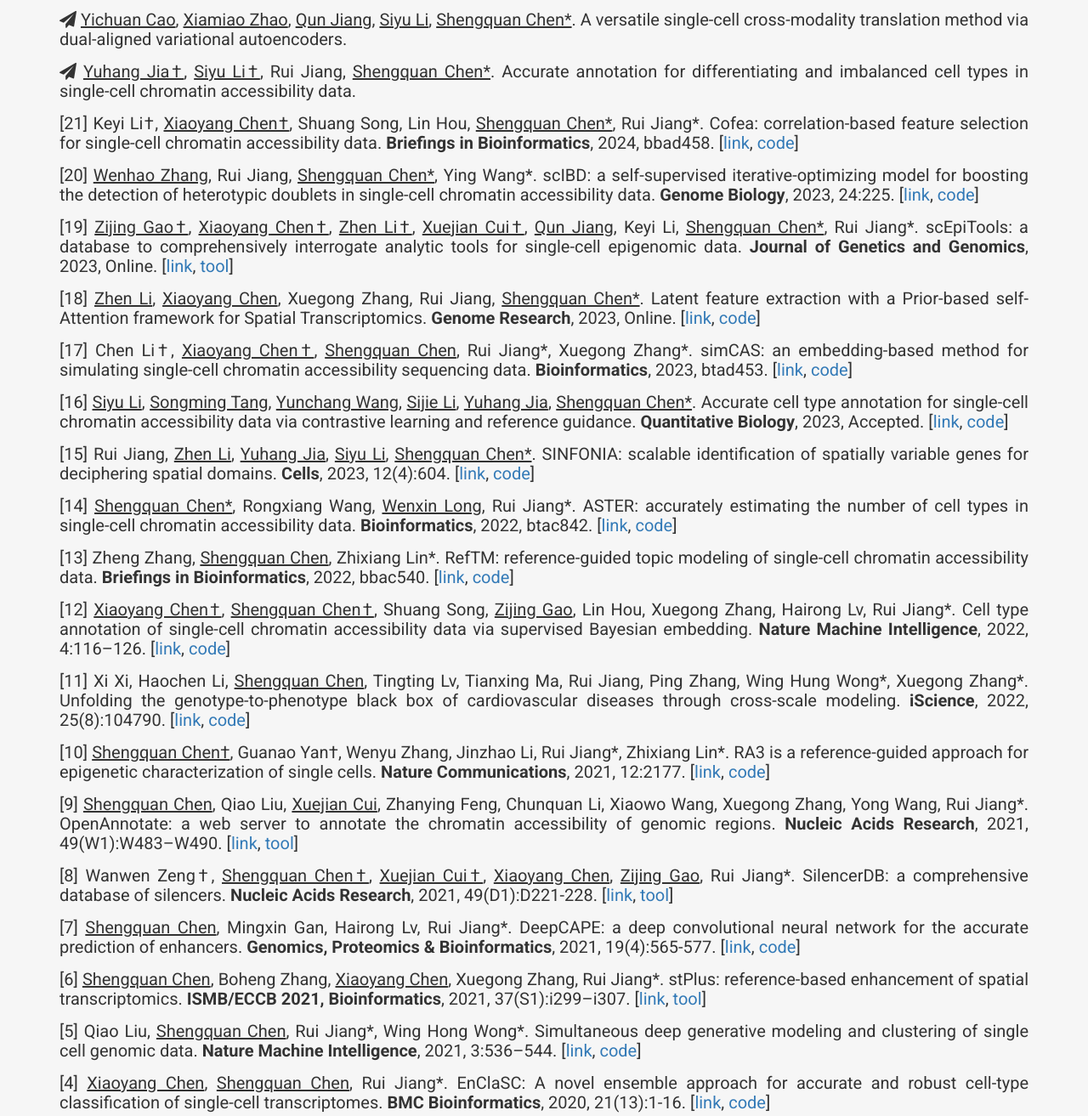
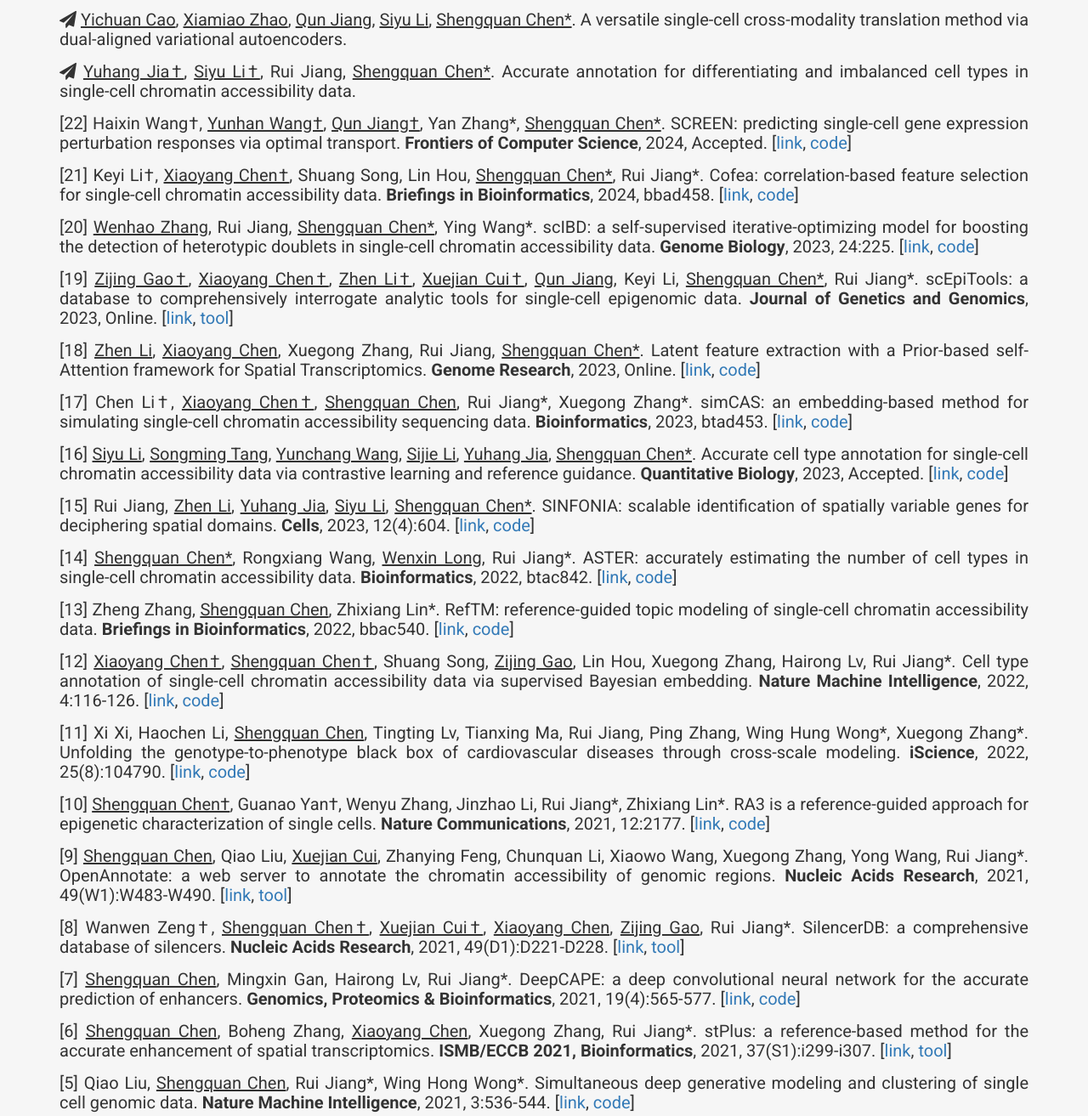
Before and after one commit to BioX-NKU/BioX-NKU.github.io, a plain HTML site: page index.html in a window 1280 px wide. Shown: the part 2321-3634 px from the top of the page at 85% size. Drawn offline with Linux system fonts and the light colour scheme; animation ran at ten frames a second.

Commit message:
Update index.html

```diff
--- a/index.html
+++ b/index.html
@@ -198,6 +198,11 @@
 						<div class="col-md-12 col-sm-12 col-xs-12">
 							<div class="owl-carousel testimonial-slider">
 								<div class="single-testimonial">
+									<h2>SCREEN has been accepted by Frontiers of Computer Science</h2>
+									<p><i class="fa fa-quote-left" aria-hidden="true"></i><i>Our work for predicting single-cell gene expression perturbation responses has been accepted for publication in Frontiers of Computer Science. Congratulations!<i class="fa fa-quote-right" aria-hidden="true"></i></i></p>
+									<span>January 2024</span>
+								</div>
+								<div class="single-testimonial">
 									<h2>Cofea has been accepted by Briefings in Bioinformatics</h2>
 									<p><i class="fa fa-quote-left" aria-hidden="true"></i><i>Our work for feature selection in single-cell chromatin accessibility data has been accepted for publication in Briefings in Bioinformatics. Congratulations!<i class="fa fa-quote-right" aria-hidden="true"></i></i></p>
 									<span>November 2023</span>
@@ -299,6 +304,7 @@
 						</div>
 
 						<div class="col-md-12 col-sm-12 col-xs-12 paper2024">
+							<p>[22] Haixin Wang†, <u>Yunhan Wang†</u>, <u>Qun Jiang†</u>, Yan Zhang*, <u>Shengquan Chen*</u>. SCREEN: predicting single-cell gene expression perturbation responses via optimal transport. <b>Frontiers of Computer Science</b>, 2024, Accepted. [<a href="#" target="_blank">link</a>, <a href="https://github.com/Califorya/SCREEN" target="_blank">code</a>]</p>
 							<p>[21] Keyi Li†, <u>Xiaoyang Chen†</u>, Shuang Song, Lin Hou, <u>Shengquan Chen*</u>, Rui Jiang*. Cofea: correlation-based feature selection for single-cell chromatin accessibility data. <b>Briefings in Bioinformatics</b>, 2024, bbad458. [<a href="https://doi.org/10.1093/bib/bbad458" target="_blank">link</a>, <a href="https://github.com/likeyi19/Cofea" target="_blank">code</a>]</p>
 						</div>
 
@@ -314,17 +320,17 @@
 						<div class="col-md-12 col-sm-12 col-xs-12 paper2022">
 							<p>[14] <u>Shengquan Chen*</u>, Rongxiang Wang, <u>Wenxin Long</u>, Rui Jiang*. ASTER: accurately estimating the number of cell types in single-cell chromatin accessibility data. <b>Bioinformatics</b>, 2022, btac842. [<a href="https://doi.org/10.1093/bioinformatics/btac842" target="_blank">link</a>, <a href="https://github.com/biox-nku/aster" target="_blank">code</a>]</p>
 							<p>[13] Zheng Zhang, <u>Shengquan Chen</u>, Zhixiang Lin*. RefTM: reference-guided topic modeling of single-cell chromatin accessibility data. <b>Briefings in Bioinformatics</b>, 2022, bbac540. [<a href="https://doi.org/10.1093/bib/bbac540" target="_blank">link</a>, <a href="https://github.com/cuhklinlab/RefTM" target="_blank">code</a>]</p>
-							<p>[12] <u>Xiaoyang Chen†</u>, <u>Shengquan Chen†</u>, Shuang Song, <u>Zijing Gao</u>, Lin Hou, Xuegong Zhang, Hairong Lv, Rui Jiang*. Cell type annotation of single-cell chromatin accessibility data via supervised Bayesian embedding. <b>Nature Machine Intelligence</b>, 2022, 4:116–126. [<a href="https://doi.org/10.1038/s42256-021-00432-w" target="_blank">link</a>, <a href="https://github.com/xy-chen16/EpiAnno" target="_blank">code</a>]</p>
+							<p>[12] <u>Xiaoyang Chen†</u>, <u>Shengquan Chen†</u>, Shuang Song, <u>Zijing Gao</u>, Lin Hou, Xuegong Zhang, Hairong Lv, Rui Jiang*. Cell type annotation of single-cell chromatin accessibility data via supervised Bayesian embedding. <b>Nature Machine Intelligence</b>, 2022, 4:116-126. [<a href="https://doi.org/10.1038/s42256-021-00432-w" target="_blank">link</a>, <a href="https://github.com/xy-chen16/EpiAnno" target="_blank">code</a>]</p>
 							<p>[11] Xi Xi, Haochen Li, <u>Shengquan Chen</u>, Tingting Lv, Tianxing Ma, Rui Jiang, Ping Zhang, Wing Hung Wong*, Xuegong Zhang*. Unfolding the genotype-to-phenotype black box of cardiovascular diseases through cross-scale modeling. <b>iScience</b>, 2022, 25(8):104790. [<a href="https://www.sciencedirect.com/science/article/pii/S2589004222010628" target="_blank">link</a>, <a href="https://github.com/xixi-cathy/GRPath" target="_blank">code</a>]</p>
 						</div>
 
 						<div class="col-md-12 col-sm-12 col-xs-12 paper2021">
 							<p>[10] <u>Shengquan Chen†</u>, Guanao Yan†, Wenyu Zhang, Jinzhao Li, Rui Jiang*, Zhixiang Lin*. RA3 is a reference-guided approach for epigenetic characterization of single cells. <b>Nature Communications</b>, 2021, 12:2177. [<a href="https://www.nature.com/articles/s41467-021-22495-4" target="_blank">link</a>, <a href="https://github.com/cuhklinlab/RA3" target="_blank">code</a>]</p>
-							<p>[9] <u>Shengquan Chen</u>, Qiao Liu, <u>Xuejian Cui</u>, Zhanying Feng, Chunquan Li, Xiaowo Wang, Xuegong Zhang, Yong Wang, Rui Jiang*. OpenAnnotate: a web server to annotate the chromatin accessibility of genomic regions. <b>Nucleic Acids Research</b>, 2021, 49(W1):W483–W490. [<a href="https://doi.org/10.1093/nar/gkab337" target="_blank">link</a>, <a href="http://health.tsinghua.edu.cn/openannotate/" target="_blank">tool</a>]</p>
-							<p>[8] Wanwen Zeng†, <u>Shengquan Chen†</u>, <u>Xuejian Cui†</u>, <u>Xiaoyang Chen</u>, <u>Zijing Gao</u>, Rui Jiang*. SilencerDB: a comprehensive database of silencers. <b>Nucleic Acids Research</b>, 2021, 49(D1):D221-228. [<a href="https://academic.oup.com/nar/article-abstract/49/D1/D221/5921294" target="_blank">link</a>, <a href="http://health.tsinghua.edu.cn/silencerdb/" target="_blank">tool</a>]</p>
+							<p>[9] <u>Shengquan Chen</u>, Qiao Liu, <u>Xuejian Cui</u>, Zhanying Feng, Chunquan Li, Xiaowo Wang, Xuegong Zhang, Yong Wang, Rui Jiang*. OpenAnnotate: a web server to annotate the chromatin accessibility of genomic regions. <b>Nucleic Acids Research</b>, 2021, 49(W1):W483-W490. [<a href="https://doi.org/10.1093/nar/gkab337" target="_blank">link</a>, <a href="http://health.tsinghua.edu.cn/openannotate/" target="_blank">tool</a>]</p>
+							<p>[8] Wanwen Zeng†, <u>Shengquan Chen†</u>, <u>Xuejian Cui†</u>, <u>Xiaoyang Chen</u>, <u>Zijing Gao</u>, Rui Jiang*. SilencerDB: a comprehensive database of silencers. <b>Nucleic Acids Research</b>, 2021, 49(D1):D221-D228. [<a href="https://academic.oup.com/nar/article-abstract/49/D1/D221/5921294" target="_blank">link</a>, <a href="http://health.tsinghua.edu.cn/silencerdb/" target="_blank">tool</a>]</p>
 							<p>[7] <u>Shengquan Chen</u>, Mingxin Gan, Hairong Lv, Rui Jiang*. DeepCAPE: a deep convolutional neural network for the accurate prediction of enhancers. <b>Genomics, Proteomics & Bioinformatics</b>, 2021, 19(4):565-577. [<a href="https://www.sciencedirect.com/science/article/pii/S1672022921000127" target="_blank">link</a>, <a href="https://github.com/ShengquanChen/DeepCAPE" target="_blank">code</a>]</p>
-							<p>[6] <u>Shengquan Chen</u>, Boheng Zhang, <u>Xiaoyang Chen</u>, Xuegong Zhang, Rui Jiang*. stPlus: reference-based enhancement of spatial transcriptomics. <b>ISMB/ECCB 2021, Bioinformatics</b>, 2021, 37(S1):i299–i307. [<a href="https://doi.org/10.1093/bioinformatics/btab298" target="_blank">link</a>, <a href="http://health.tsinghua.edu.cn/software/stPlus/" target="_blank">tool</a>]</p>
-							<p>[5] Qiao Liu, <u>Shengquan Chen</u>, Rui Jiang*, Wing Hong Wong*. Simultaneous deep generative modeling and clustering of single cell genomic data. <b>Nature Machine Intelligence</b>, 2021, 3:536–544. [<a href="https://www.nature.com/articles/s42256-021-00333-y" target="_blank">link</a>, <a href="https://github.com/kimmo1019/scDEC" target="_blank">code</a>]</p>
+							<p>[6] <u>Shengquan Chen</u>, Boheng Zhang, <u>Xiaoyang Chen</u>, Xuegong Zhang, Rui Jiang*. stPlus: a reference-based method for the accurate enhancement of spatial transcriptomics. <b>ISMB/ECCB 2021, Bioinformatics</b>, 2021, 37(S1):i299-i307. [<a href="https://doi.org/10.1093/bioinformatics/btab298" target="_blank">link</a>, <a href="http://health.tsinghua.edu.cn/software/stPlus/" target="_blank">tool</a>]</p>
+							<p>[5] Qiao Liu, <u>Shengquan Chen</u>, Rui Jiang*, Wing Hong Wong*. Simultaneous deep generative modeling and clustering of single cell genomic data. <b>Nature Machine Intelligence</b>, 2021, 3:536-544. [<a href="https://www.nature.com/articles/s42256-021-00333-y" target="_blank">link</a>, <a href="https://github.com/kimmo1019/scDEC" target="_blank">code</a>]</p>
 							<p>[4] <u>Xiaoyang Chen</u>, <u>Shengquan Chen</u>, Rui Jiang*. EnClaSC: A novel ensemble approach for accurate and robust cell-type classification of single-cell transcriptomes. <b>BMC Bioinformatics</b>, 2020, 21(13):1-16. [<a href="https://link.springer.com/article/10.1186/s12859-020-03679-z" target="_blank">link</a>, <a href="https://github.com/xy-chen16/EnClaSC" target="_blank">code</a>]</p>
 							<p>[3] <u>Shengquan Chen</u>, Kui Hua, Hongfei Cui, Rui Jiang*. VPAC: Variational projection for accurate clustering of single-cell transcriptomic data. <b>BMC Bioinformatics</b>, 2019, 20(7):139-151. [<a href="https://link.springer.com/article/10.1186/s12859-019-2742-4" target="_blank">link</a>, <a href="https://github.com/ShengquanChen/VPAC" target="_blank">code</a>]</p>
 							<p>[2] Shaoming Song, Hongfei Cui, <u>Shengquan Chen</u>, Qiao Liu, Rui Jiang*. EpiFIT: functional interpretation of transcription factors based on combination of sequence and epigenetic information. <b>Quantitative Biology</b>, 2019, 7(3):233-243. [<a href="https://link.springer.com/article/10.1007/s40484-019-0175-8" target="_blank">link</a>, <a href="https://health.tsinghua.edu.cn/openness/EpiFIT/" target="_blank">tool</a>]</p>
```
